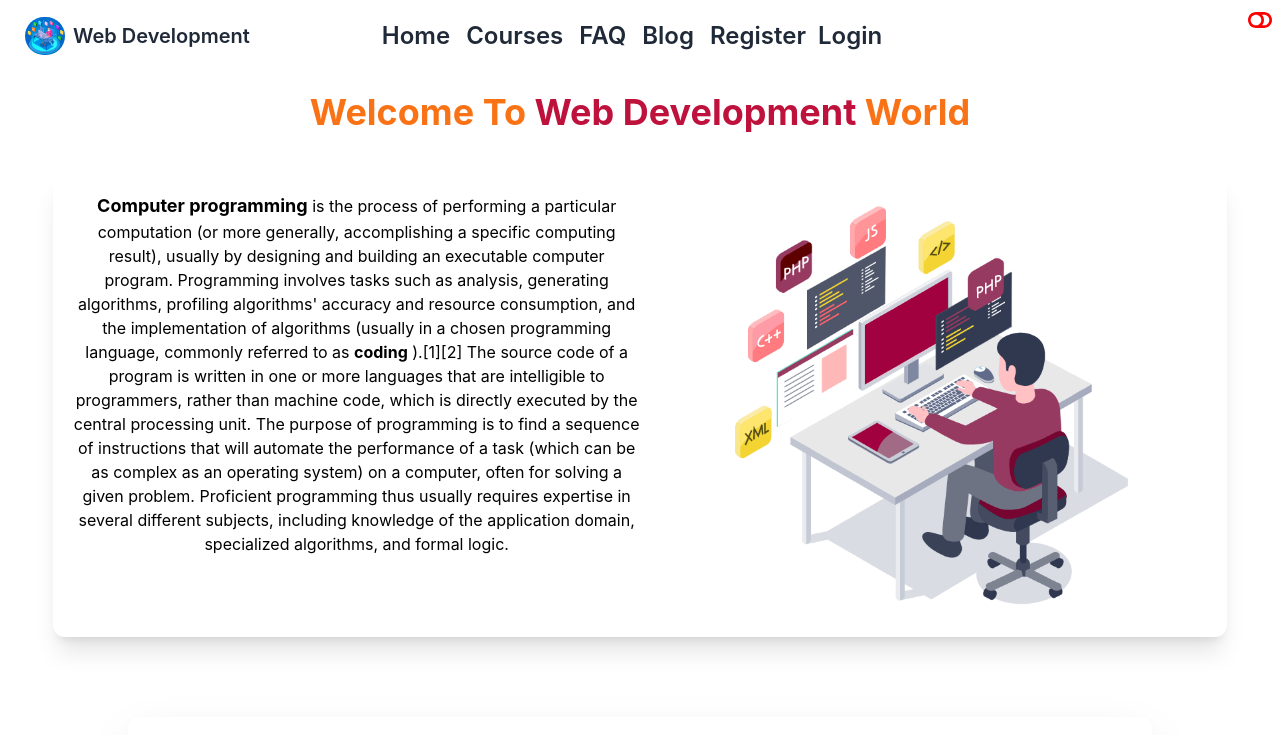
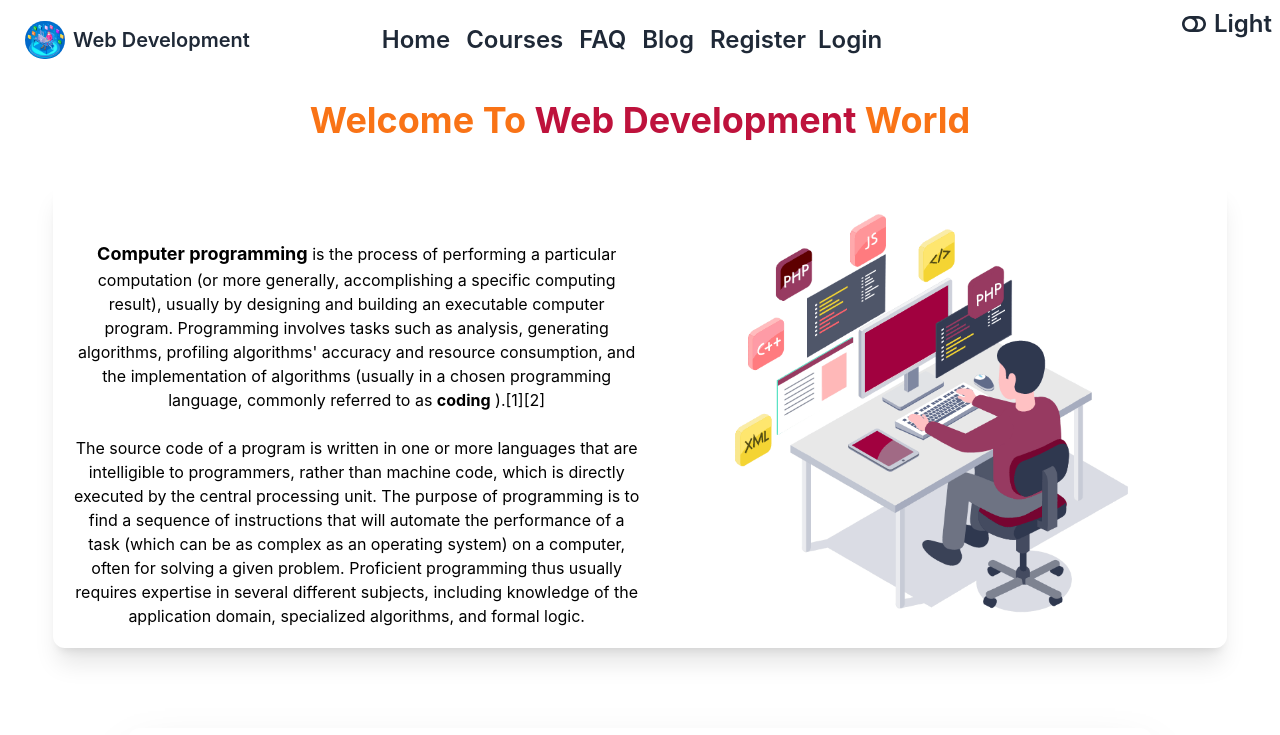
Before and after one commit to sayeedhossain2/learning-web-development-client-repo, a React (Create React App) app: page / in a window 1280 px wide. Shown: the top 735 px of the page. Built offline with nearby package versions, Linux system fonts and the light colour scheme; no server answers.

Commit message:
project ready

```diff
--- a/src/Component/Home/Home.js
+++ b/src/Component/Home/Home.js
@@ -9,7 +9,7 @@ const Home = () => {
       </h1>
 
       <div className="grid  lg:grid-cols-2 shadow-2xl rounded-xl mt-10 text-white shadow-xl p-5 my-20 w-11/12 mx-auto">
-        <div className="text-black">
+        <div className="text-black lg:mt-10">
           <p>
             <span className="font-bold text-lg">Computer programming</span> is
             the process of performing a particular computation (or more
@@ -19,6 +19,8 @@ const Home = () => {
             algorithms' accuracy and resource consumption, and the
             implementation of algorithms (usually in a chosen programming
             language, commonly referred to as <strong>coding</strong> ).[1][2]
+            <br />
+            <br />
             The source code of a program is written in one or more languages
             that are intelligible to programmers, rather than machine code,
             which is directly executed by the central processing unit. The
--- a/src/Component/Navbar/Navbar.css
+++ b/src/Component/Navbar/Navbar.css
@@ -1,3 +1,9 @@
 .active {
   color: red;
 }
+.light {
+  background-color: black;
+}
+.dark {
+  background-color: aqua;
+}
--- a/src/Component/Navbar/Navbar.js
+++ b/src/Component/Navbar/Navbar.js
@@ -62,13 +62,7 @@ const Navbar = () => {
               <NavLink className="text-2xl mr-3 font-semibold " to="/register">
                 Register
               </NavLink>
-              {/* <Link
-                className="text-yellow-400 text-2xl mr-3 font-semibold "
-                to="/register"
-              >
-                {user?.displayName}
-              </Link> */}
-              {/* shall display */}
+
               {user?.uid ? (
                 <NavLink className="mr-3 btn btn-ghost normal-case text-yellow-400 text-xl">
                   <NavLink
@@ -129,25 +123,10 @@ className={({ isActive }) =>
               Blog
             </NavLink>
 
-            {/* <div onClick={togol}>
-              {toggol ? (
-                <NavLink className="text-2xl mr-4 font-semibold ">dark</NavLink>
-              ) : (
-                <NavLink className="text-2xl mr-4 font-semibold ">
-                  light
-                </NavLink>
-              )}
-            </div> */}
-
             <NavLink className="text-2xl mr-3  font-semibold " to="/register">
               Register
             </NavLink>
-            {/* <Link
-              className="text-yellow-400 text-2xl mr-3 font-semibold "
-              to="/register"
-            >
-              {user?.displayName}
-            </Link> */}
+
             {user?.uid ? (
               <div className="mr-4 btn btn-ghost normal-case  text-xl">
                 <button
@@ -179,13 +158,18 @@ className={({ isActive }) =>
         <div className="navbar-end">
           <div onClick={togol}>
             {toggol ? (
-              <NavLink className="text-2xl mr-3 font-semibold ">
-                <FaToggleOn />{" "}
-              </NavLink>
+              <Link className="text-2xl mr-3 font-semibold ">
+                <span className="flex items-center ">
+                  <FaToggleOn /> <span className="ml-2">Dark</span>
+                </span>
+              </Link>
             ) : (
-              <NavLink className="text-2xl mr-3 font-semibold ">
-                <FaToggleOff />
-              </NavLink>
+              <Link className="text-2xl mr-3 font-semibold ">
+                <span className="flex items-center">
+                  <FaToggleOff />
+                  <span className="ml-2 ">Light</span>
+                </span>
+              </Link>
             )}
           </div>
         </div>
```
Also changed, not shown: 1 other file (tests, documents, lock files or other folders).
